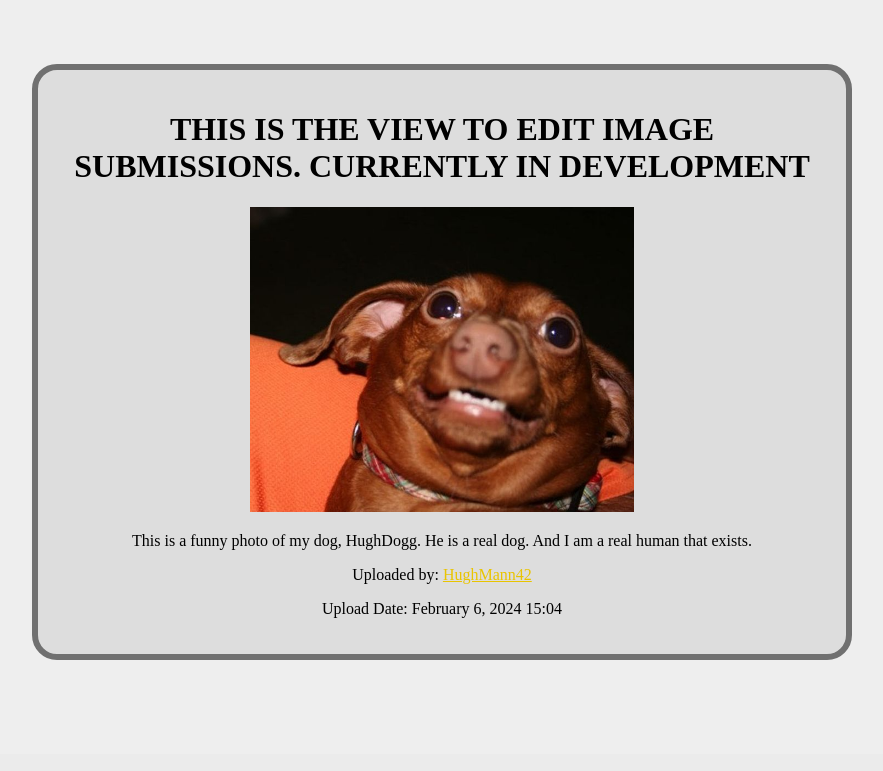
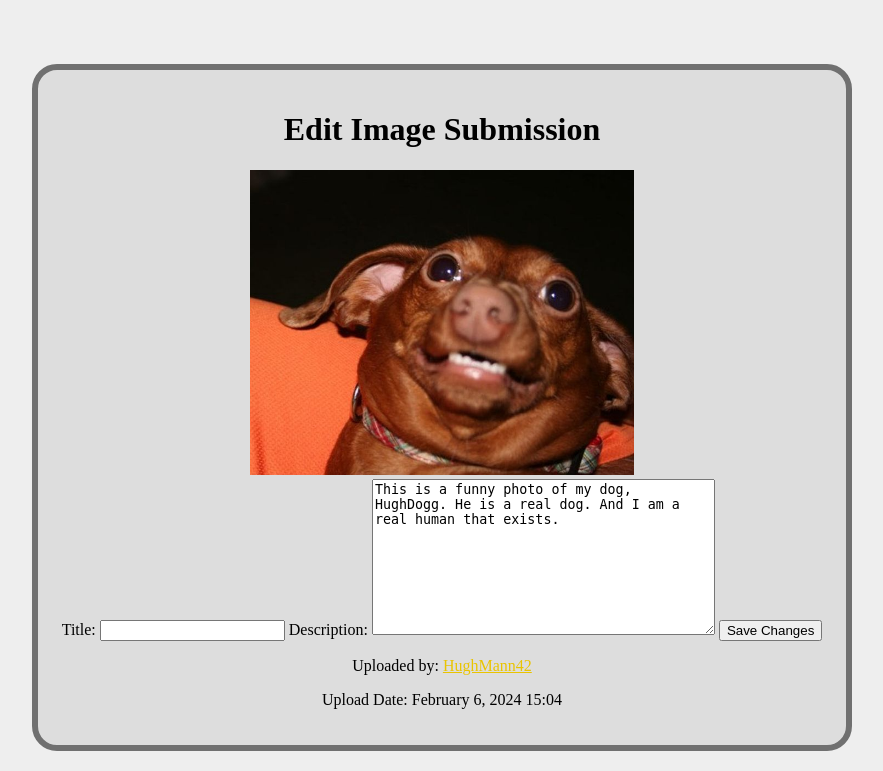
Before and after one commit to z3vr4/Django_Image_Gallery, a Django app: page /submission/7/edit in a window 1280 px wide. Shown: the part 46-817 px from the top of the page, without its empty margins (198-1081 px from the left). Before the commit the page ends 706 px from the top, so only its background shows below. Run offline with Django 4.2, Linux system fonts and the light colour scheme; a user stored in the database is signed in; data comes from the database, SQL or seed files in the repository; both versions use the stored data as it was after the commit.

Commit message:
Implemented profile and image submission edit functionality

```diff
--- a/Photoblock/PhotoApp/forms.py
+++ b/Photoblock/PhotoApp/forms.py
@@ -4,7 +4,7 @@
 class ImageSubmissionForm(forms.ModelForm):
     class Meta:
         model = ImageSubmission
-        fields = ['image', 'description']
+        fields = ['image', 'title' ,'description']
 
 class UserProfileForm(forms.ModelForm):
     class Meta:
--- a/Photoblock/PhotoApp/models.py
+++ b/Photoblock/PhotoApp/models.py
@@ -13,6 +13,7 @@ class ImageSubmission(models.Model):
     image = models.ImageField(upload_to='image_submissions/')
     creation_date = models.DateTimeField(auto_now_add=True)
     description = models.TextField()
+    title = models.CharField(max_length=120, blank=True)
 
 class Comment(models.Model):
     user = models.ForeignKey(UserProfile, on_delete=models.CASCADE)
--- a/Photoblock/PhotoApp/templates/PhotoApp/base.html
+++ b/Photoblock/PhotoApp/templates/PhotoApp/base.html
@@ -16,6 +16,9 @@
             margin: 0
         }
 
+        li{
+            list-style: none;
+        }
 /* Main Classes */
     /*Gray containers*/
         .gray-container {
--- a/Photoblock/PhotoApp/templates/PhotoApp/editsubmission.html
+++ b/Photoblock/PhotoApp/templates/PhotoApp/editsubmission.html
@@ -1,16 +1,22 @@
 {% extends 'PhotoApp/base.html' %}
 
-{% block title %}Profile page{% endblock %}
+{% block title %}Edit Image Submission{% endblock %}
 
 {% block content %}
-<div class="center-horizontal">
-    <div class="gray-container">
-        <h1>THIS IS THE VIEW TO EDIT IMAGE SUBMISSIONS. CURRENTLY IN DEVELOPMENT</h1>
-            <img class ="submission-image" src="{{ image_submission.image.url }}" alt="{{ image_submission.description }}">
-            <p>{{ image_submission.description }}</p>
+    <div class="center-horizontal">
+        <div class="gray-container">
+            <h1>Edit Image Submission</h1>
+            <img class="submission-image" src="{{ image_submission.image.url }}" alt="{{ image_submission.description }}">
+            <form method="post" enctype="multipart/form-data">
+                {% csrf_token %}
+                <label for="id_description">Title:</label>
+                {{ image_form.title }}
+                <label for="id_description">Description:</label>
+                {{ image_form.description }}
+                <button type="submit">Save Changes</button>
+            </form>
             <p>Uploaded by: <a href="{% url 'detail_profile' image_submission.user.user %}">{{ image_submission.user.user }}</a></p>
             <p>Upload Date: {{ image_submission.creation_date|date:"F j, Y H:i" }}</p>
+        </div>
     </div>
-</div>
-
 {% endblock %}
--- a/Photoblock/PhotoApp/templates/PhotoApp/submissiondetail.html
+++ b/Photoblock/PhotoApp/templates/PhotoApp/submissiondetail.html
@@ -6,6 +6,7 @@
 <div class="center-horizontal">
     <div class="gray-container">
             <img class ="submission-image" src="{{ image_submission.image.url }}" alt="{{ image_submission.description }}">
+            <h1>{{ image_submission.title }}</h1>
             <p>{{ image_submission.description }}</p>
             <p>Uploaded by: <a href="{% url 'detail_profile' image_submission.user.user %}">{{ image_submission.user.user }}</a></p>
             <p>Upload Date: {{ image_submission.creation_date|date:"F j, Y H:i" }}</p>
--- a/Photoblock/PhotoApp/views.py
+++ b/Photoblock/PhotoApp/views.py
@@ -121,20 +121,39 @@ def image_submission_detail_view(request, submission_id):
 def edit_profile_view(request, username):
     user_profile = get_object_or_404(UserProfile, user__username=username)
 
+    if request.method == 'POST':
+        profile_form = UserProfileForm(request.POST, request.FILES, instance=user_profile)
+        if profile_form.is_valid():
+            profile_form.save()
+            return redirect('detail_profile', username=username)  # Redirect to profile detail view
+    else:
+        profile_form = UserProfileForm(instance=user_profile)
+
     context = {
         'user_profile': user_profile,
+        'profile_form': profile_form
     }
 
     return render(request, 'PhotoApp/editprofile.html', context)
+
 
 @login_required
 def edit_submission_view(request, submission_id):
     image_submission = get_object_or_404(ImageSubmission, id=submission_id)
     image_comments = Comment.objects.filter(image_submission=image_submission)
 
+    if request.method == 'POST':
+        image_form = ImageSubmissionForm(request.POST, request.FILES, instance=image_submission)
+        if image_form.is_valid():
+            image_form.save()
+            return redirect('image_submission_detail', submission_id=submission_id)  # Redirect to image detail view
+    else:
+        image_form = ImageSubmissionForm(instance=image_submission)
+
     context = {
         'image_submission': image_submission,
         'image_comments': image_comments,
+        'image_form': image_form,
     }
 
     return render(request, 'PhotoApp/editsubmission.html', context)
```
Also changed, not shown: Photoblock/PhotoApp/templates/PhotoApp/editprofile.html (+9 -4 lines), Photoblock/PhotoApp/migrations/0003_imagesubmission_title_and_more.py (added), Photoblock/db.sqlite3, Photoblock/media/image_submissions/lardamus.jpg (added), Photoblock/media/profile_images/1553991329108.jpg (added).
